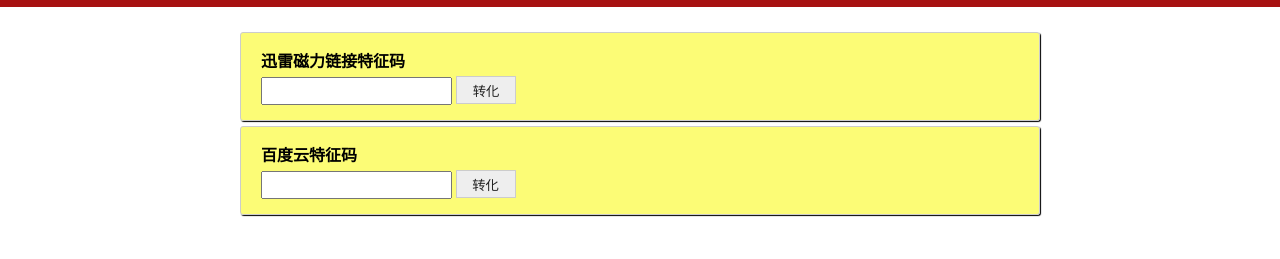
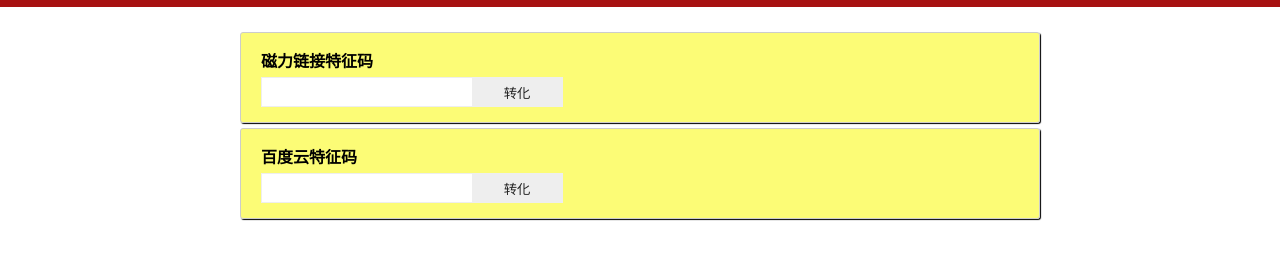
Before and after one commit to ZephV/BaiduMapTest, a plain HTML site: page tool.html in a window 1280 px wide. Shown: the part 59-318 px from the top of the page. Drawn offline with Linux system fonts and the light colour scheme.

Commit message:
change style

```diff
--- /dev/null
+++ b/css/kit.css
@@ -0,0 +1,74 @@
+
+*{
+	padding: 0;
+	margin:0;
+	position: relative;
+}
+
+header{
+	max-width: 100%;
+	background-color: #a71111;
+	text-align: center;
+	padding:10px 0;
+	color: #fff;
+}
+
+.wrap{
+	max-width: 800px;
+	height: 200px;
+	margin: 0 auto;
+	padding: 20px
+}
+
+.container{
+	padding: 15px 20px;
+	margin-top: 5px;
+	background-color: rgba(250, 250, 27, 0.6);
+	border:1px solid #ccc;
+	border-radius: 3px;
+	box-shadow: 1px 1px 1px;
+}
+
+.tool-name{
+	font-weight: bold;
+	font-size: 16px;
+	display: block;
+}
+
+.writebox{
+	display: inline-block;
+	margin-top: 5px;
+	width: 300px;
+	height: 28px;
+	background: #fff;
+	border:1px solid #eee;
+}
+
+.inputTxt:focus, .change-button:focus{
+	outline: none;
+}
+
+.inputTxt{
+	height: 25px;
+	width: 200px;
+	margin-left: 5px;
+	border:none;
+}
+
+.change-button:hover{
+	cursor:pointer;
+	background: #ccc;
+}
+
+.change-button{
+	float: right;
+	width: 90px;
+	height: 28px;
+	border:none;
+	background: #eee;
+	color: #222;
+}
+
+.showResult{
+	font-size: 14px;
+}
--- a/tool.html
+++ b/tool.html
@@ -3,86 +3,25 @@
 <head>
 	<meta charset="UTF-8">
 	<title>老司机の专用工具</title>
-
-	<style type="text/css">
-		*{
-			padding: 0;
-			margin:0 auto;
-			position: relative;
-		}
-
-		header{
-			max-width: 100%;
-			background-color: #a71111;
-			text-align: center;
-			padding:10px 0;
-			color: #fff;
-		}
-
-		.wrap{
-			max-width: 800px;
-			height: 200px;
-			padding: 20px
-		}
-
-		.container{
-			padding: 15px 20px;
-			margin-top: 5px;
-			background-color: rgba(250, 250, 27, 0.6);
-			border:1px solid #ccc;
-			border-radius: 3px;
-			box-shadow: 1px 1px 1px;
-		}
-
-		.tool-name{
-			font-weight: bold;
-			font-size: 16px;
-			display: block;
-		}
-
-		.inputTxt:focus, .change-button:focus{
-			outline: none;
-		}
-
-		.inputTxt{
-			height: 20px;
-			padding:2px 5px;
-			margin-top: 5px;
-		}
-
-		.change-button:hover{
-			cursor:pointer;
-			background: #ccc;
-		}
-
-		.change-button{
-			width: 60px;
-			height: 28px;
-			border:1px solid #ccc;
-			background: #eee;
-			color: #222;
-		}
-
-		.showResult{
-			font-size: 14px;
-		}
-
-
-	</style>
+	<link rel="stylesheet" href="css/kit.css">
 </head>
 <body>
 	<header><h1>老司机の专用工具</h1></header>
 	<div class="wrap">
 		<div class="container">
-			<span class="tool-name">迅雷磁力链接特征码</span>
-			<input id="thunder-inputTxt" class="inputTxt" type="text">
-			<button class="change-button" onclick="ChangeToDownloadURL('thunder')">转化</button>
-			<a id="thunder-showResult" class="showResult">
+			<span class="tool-name">磁力链接特征码</span>
+			<div class="writebox">
+				<input id="magnet-inputTxt" class="inputTxt" type="text">
+				<button class="change-button" onclick="ChangeToDownloadURL('magnet')">转化</button>
+			</div>
+			<a id="magnet-showResult" class="showResult">
 		</div>
 		<div class="container">
 			<span class="tool-name">百度云特征码</span>
-			<input id="baiduyun-inputTxt" class="inputTxt" type="text">
-			<button class="change-button" onclick="ChangeToDownloadURL('baiduyun')">转化</button>
+			<div class="writebox">
+				<input id="baiduyun-inputTxt" class="inputTxt" type="text">
+				<button class="change-button" onclick="ChangeToDownloadURL('baiduyun')">转化</button>
+			</div>
 			<a id="baiduyun-showResult" class="showResult"></div>
 		</div>
 	</div>
@@ -107,7 +46,7 @@
 		}else {
 			// 根据选择的工具名选择转换的方式
 			switch(download_tool_name){
-				case 'thunder':
+				case 'magnet':
 					showResult['href'] = showResult.innerHTML = "magnet:?xt=urn:btih:"+inputTxt;
 				break;
 
```
